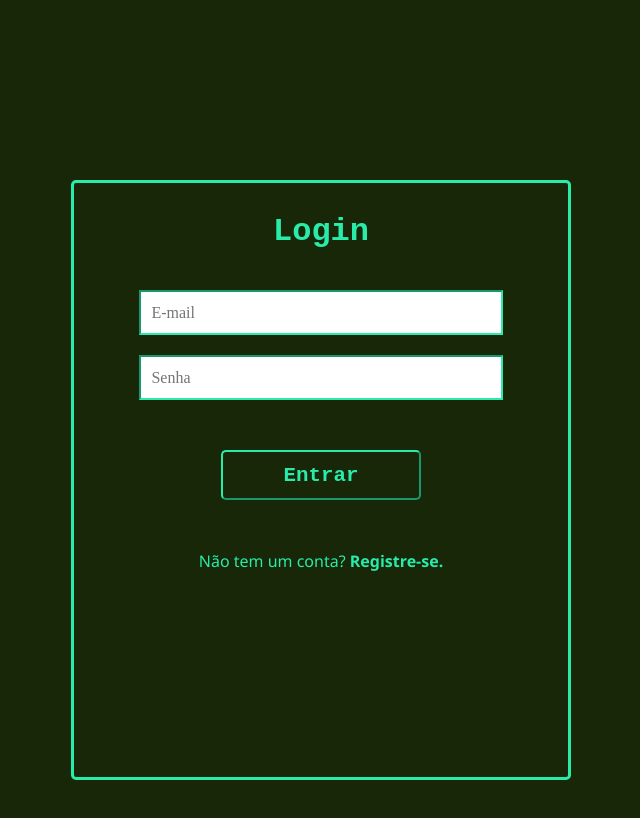
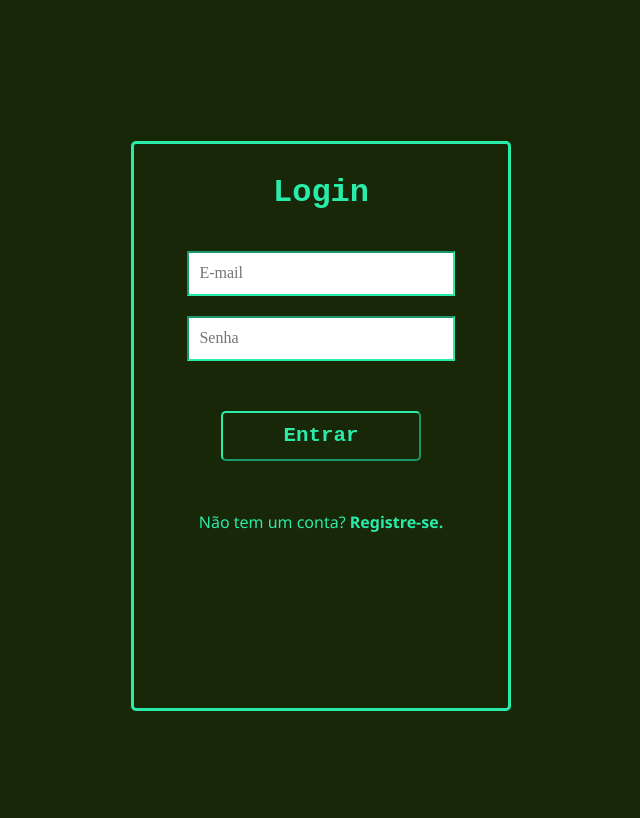
Before and after one commit to shunny2/scrim-frontend, a React (Create React App) app: page / in a window 1280 px wide. Shown: the top 818 px of the page, without its empty margins (319-959 px from the left). Built offline with nearby package versions, Linux system fonts and the light colour scheme; no server answers.

Commit message:
Fix: Fixing signIn styled=component

```diff
--- a/src/pages/SignIn/index.js
+++ b/src/pages/SignIn/index.js
@@ -16,6 +16,8 @@ import { useApi } from '../../hooks/useApiAuth';
 const SignIn = () => {
   const auth = useContext(AuthContext);
   const api = useApi();
+
+  const token = localStorage.getItem('authToken');
 
   const [loading, setLoading] = useState(true);
 
@@ -50,9 +52,9 @@ const SignIn = () => {
           setLoading(false);
         });
     }
-    const token = localStorage.getItem('authToken');
+
     signInWithToken(token);
-  }, [navigate]);
+  }, [navigate, token]);
 
   return (
     <S.Container>
--- a/src/pages/SignIn/styles.js
+++ b/src/pages/SignIn/styles.js
@@ -9,6 +9,10 @@ export const Container = styled.div`
     @media (max-height: 1080px) {
         height: 960px;
     }
+
+    @media (max-height: 851px)  {
+        height: 851px;
+    }
 `;
 
 export const Content = styled.div`
@@ -18,6 +22,11 @@ export const Content = styled.div`
     width: 500px;
     height: 600px;
     border-radius: 5px;
+
+    @media (max-height: 851px)  {
+        width: 380px;
+        height: 570px;
+    }
 `;
 
 export const Form = styled.form`
```
